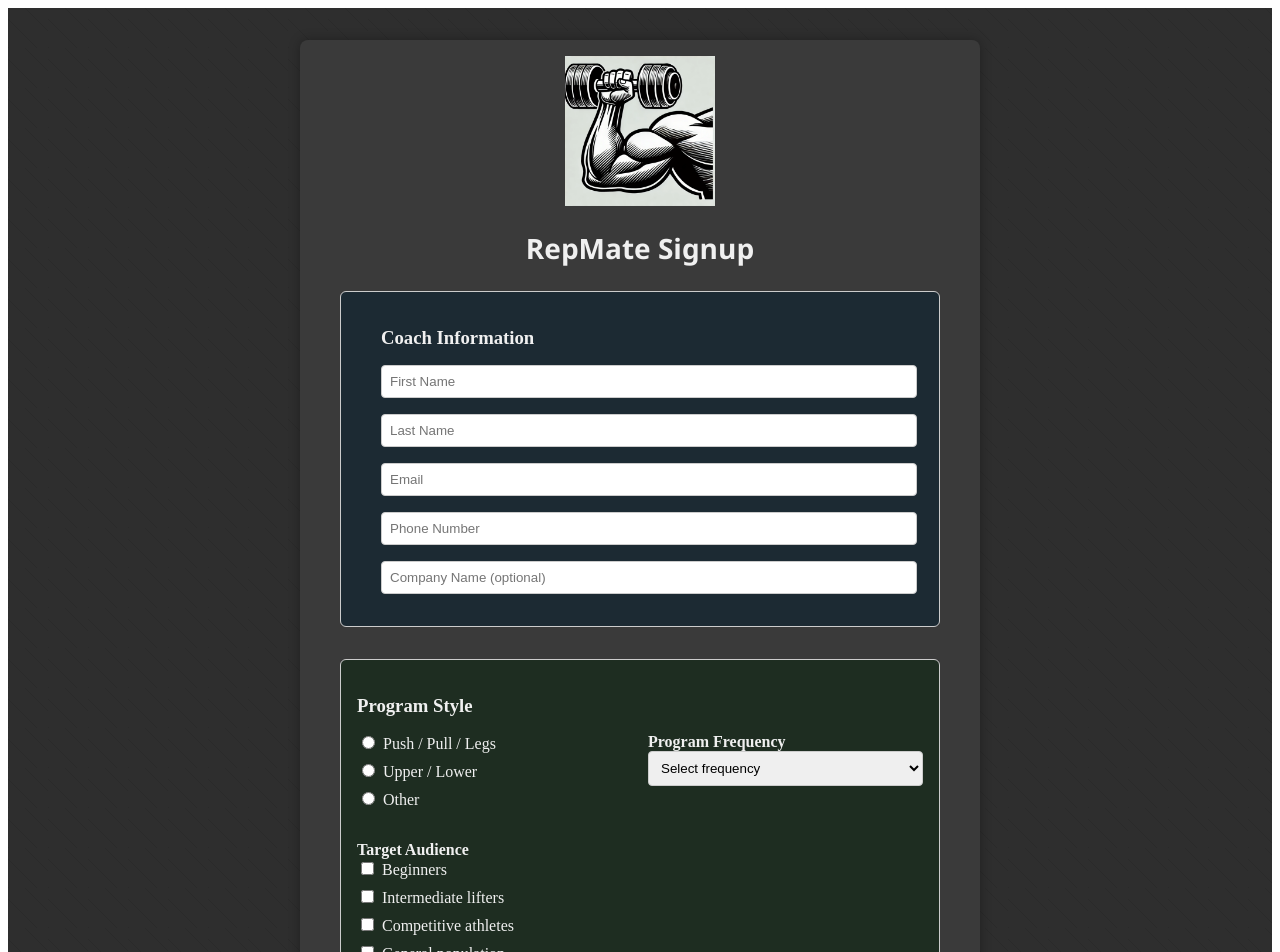
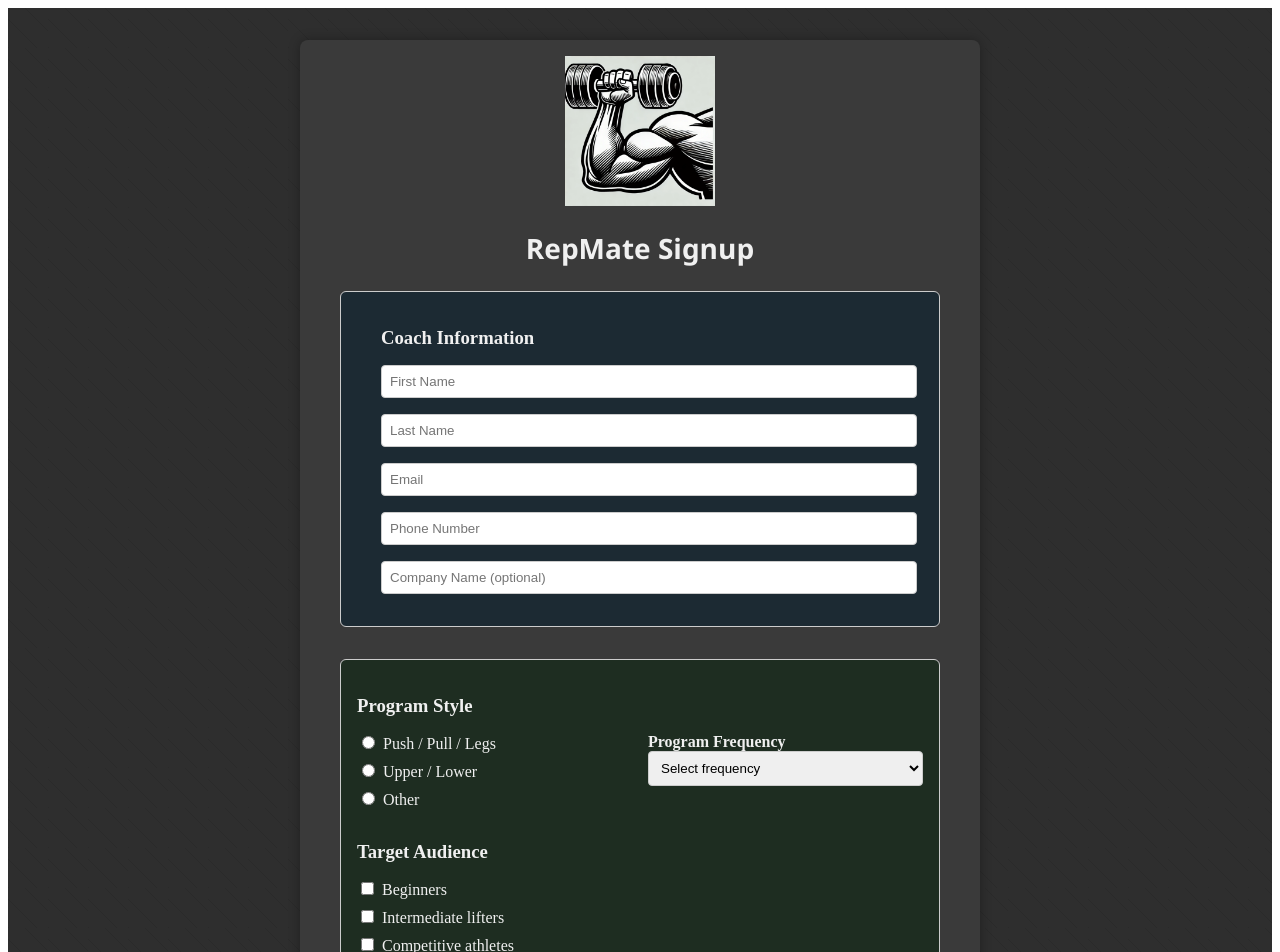
Before and after one commit to FroStatus/RepMate, a React (Create React App) app: page / in a window 1280 px wide. Shown: the top 952 px of the page. Built offline with nearby package versions, Linux system fonts and the light colour scheme.

Commit message:
Font resizing

```diff
--- a/src/App.js
+++ b/src/App.js
@@ -314,9 +314,9 @@
           </div>
         </div>
         <div style={{ marginTop: "1.5rem" }}>
-          <label style={{ fontWeight: "600", display: "block" }}>
+          <h3 style={{ fontWeight: "600", marginBottom: "1rem" }}>
             Target Audience
-          </label>
+          </h3>
           {[
             "Beginners",
             "Intermediate lifters",
```
